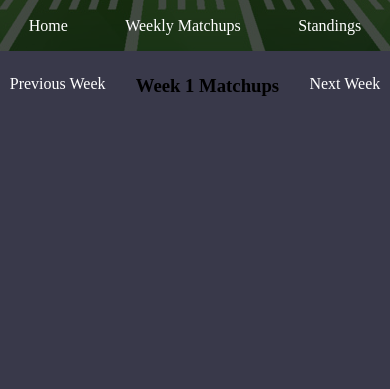
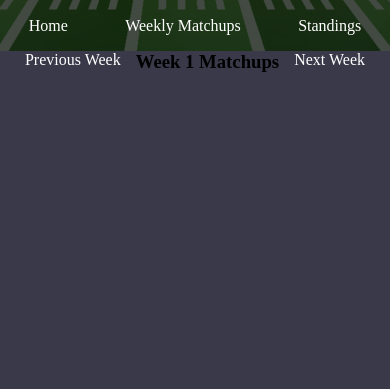
Before and after one commit to AlecCCC/FantasyFootball, a Django app: page /league/1/matchups/1 in a window 390 px wide. Shown: the part 199-588 px from the top of the page. Run offline with Django 4.2, Linux system fonts and the light colour scheme; data that the repository does not hold is empty; parts of the project's set-up code (start-up, migrations or seed data) failed here and were passed over.

Commit message:
more changes for mobile view

```diff
--- a/HomePage/static/matchups.css
+++ b/HomePage/static/matchups.css
@@ -200,6 +200,10 @@
 
 @media (max-width: 700px) {
 
+    .wrapper {
+        margin: 0 16px 0 16px;
+    }
+
     .headers {
         height: auto;
         background-color: rgb(13, 64, 64);
```
